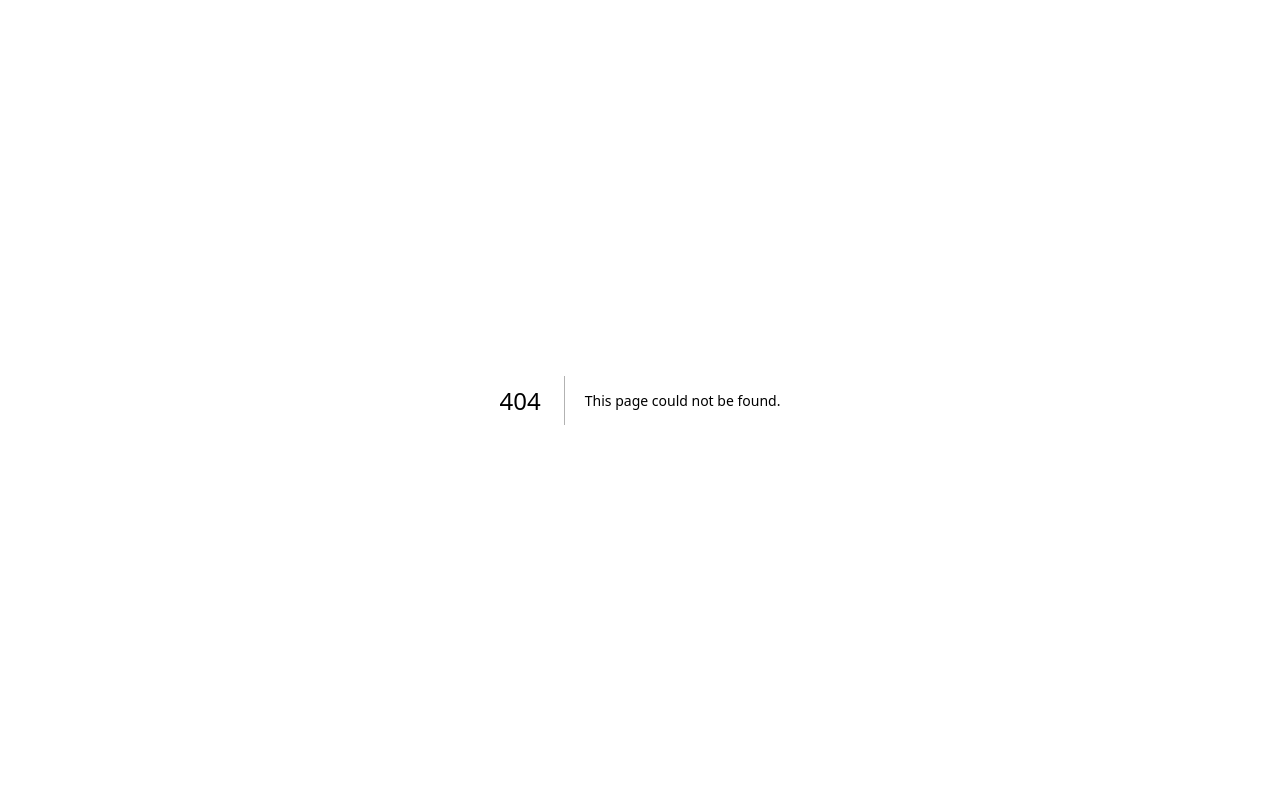
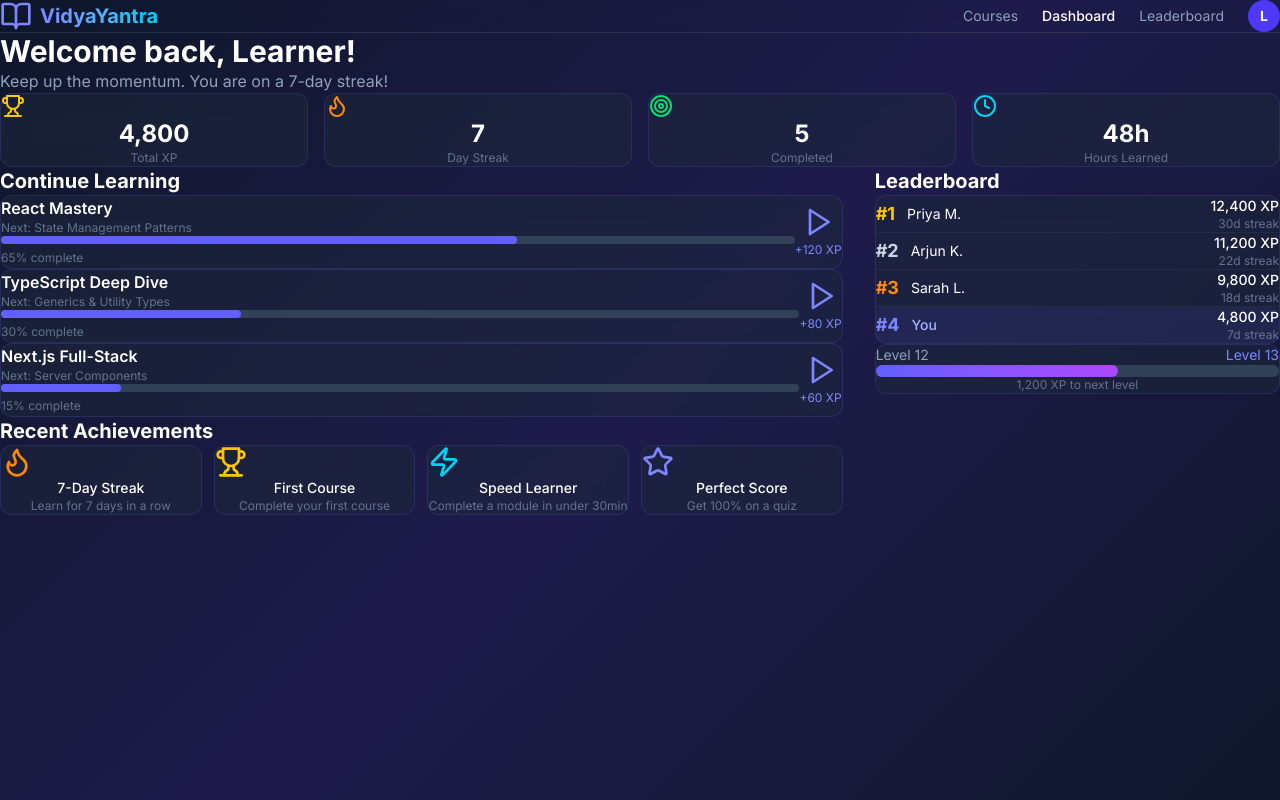
Before and after one commit to ganeshgowri-ASA/VidyaYantra, a Next.js app: page /dashboard in a window 1280 px wide. Before the commit this address had no page. Built offline with nearby package versions, Linux system fonts and the light colour scheme.

Commit message:
nirmaan: add dashboard with XP, streaks, leaderboard, achievements

```diff
--- /dev/null
+++ b/src/app/dashboard/page.tsx
@@ -0,0 +1,149 @@
+import { BookOpen, Trophy, Flame, Target, Clock, Star, Play, BarChart3, Award, Zap } from 'lucide-react'
+import Link from 'next/link'
+
+const userStats = {
+  name: 'Learner',
+  xp: 4800,
+  level: 12,
+  streak: 7,
+  coursesCompleted: 5,
+  coursesInProgress: 3,
+  hoursLearned: 48,
+  badges: 14,
+}
+
+const inProgress = [
+  { id: 1, title: 'React Mastery', progress: 65, nextLesson: 'State Management Patterns', xp: 120 },
+  { id: 4, title: 'TypeScript Deep Dive', progress: 30, nextLesson: 'Generics & Utility Types', xp: 80 },
+  { id: 7, title: 'Next.js Full-Stack', progress: 15, nextLesson: 'Server Components', xp: 60 },
+]
+
+const achievements = [
+  { icon: Flame, title: '7-Day Streak', desc: 'Learn for 7 days in a row', color: 'text-orange-400' },
+  { icon: Trophy, title: 'First Course', desc: 'Complete your first course', color: 'text-yellow-400' },
+  { icon: Zap, title: 'Speed Learner', desc: 'Complete a module in under 30min', color: 'text-cyan-400' },
+  { icon: Star, title: 'Perfect Score', desc: 'Get 100% on a quiz', color: 'text-indigo-400' },
+]
+
+const leaderboard = [
+  { rank: 1, name: 'Priya M.', xp: 12400, streak: 30 },
+  { rank: 2, name: 'Arjun K.', xp: 11200, streak: 22 },
+  { rank: 3, name: 'Sarah L.', xp: 9800, streak: 18 },
+  { rank: 4, name: 'You', xp: 4800, streak: 7, isUser: true },
+]
+
+export default function Dashboard() {
+  return (
+    <main className="min-h-screen">
+      <nav className="flex items-center justify-between px-6 md:px-12 py-4 border-b border-white/10 backdrop-blur-md sticky top-0 z-50">
+        <Link href="/" className="flex items-center gap-2">
+          <BookOpen className="w-8 h-8 text-indigo-400" />
+          <span className="text-xl font-bold bg-gradient-to-r from-indigo-400 to-cyan-400 bg-clip-text text-transparent">VidyaYantra</span>
+        </Link>
+        <div className="hidden md:flex items-center gap-6 text-sm text-slate-400">
+          <Link href="/courses" className="hover:text-white transition">Courses</Link>
+          <Link href="/dashboard" className="text-white font-medium">Dashboard</Link>
+          <Link href="#" className="hover:text-white transition">Leaderboard</Link>
+          <div className="w-8 h-8 rounded-full bg-indigo-600 flex items-center justify-center text-white text-sm font-bold">L</div>
+        </div>
+      </nav>
+
+      <div className="px-4 md:px-12 py-8 max-w-7xl mx-auto">
+        <h1 className="text-3xl font-bold text-white mb-2">Welcome back, {userStats.name}!</h1>
+        <p className="text-slate-400 mb-8">Keep up the momentum. You are on a {userStats.streak}-day streak!</p>
+
+        {/* Stats Grid */}
+        <div className="grid grid-cols-2 md:grid-cols-4 gap-4 mb-8">
+          <div className="glass rounded-xl p-4 text-center">
+            <Trophy className="w-6 h-6 text-yellow-400 mx-auto mb-2" />
+            <div className="text-2xl font-bold text-white">{userStats.xp.toLocaleString()}</div>
+            <div className="text-xs text-slate-500">Total XP</div>
+          </div>
+          <div className="glass rounded-xl p-4 text-center">
+            <Flame className="w-6 h-6 text-orange-400 mx-auto mb-2" />
+            <div className="text-2xl font-bold text-white">{userStats.streak}</div>
+            <div className="text-xs text-slate-500">Day Streak</div>
+          </div>
+          <div className="glass rounded-xl p-4 text-center">
+            <Target className="w-6 h-6 text-green-400 mx-auto mb-2" />
+            <div className="text-2xl font-bold text-white">{userStats.coursesCompleted}</div>
+            <div className="text-xs text-slate-500">Completed</div>
+          </div>
+          <div className="glass rounded-xl p-4 text-center">
+            <Clock className="w-6 h-6 text-cyan-400 mx-auto mb-2" />
+            <div className="text-2xl font-bold text-white">{userStats.hoursLearned}h</div>
+            <div className="text-xs text-slate-500">Hours Learned</div>
+          </div>
+        </div>
+
+        <div className="grid lg:grid-cols-3 gap-8">
+          {/* Continue Learning */}
+          <div className="lg:col-span-2">
+            <h2 className="text-xl font-bold text-white mb-4">Continue Learning</h2>
+            <div className="space-y-4">
+              {inProgress.map((c) => (
+                <Link href={`/courses/${c.id}`} key={c.id} className="glass glass-hover rounded-xl p-5 flex items-center justify-between cursor-pointer block">
+                  <div className="flex-1">
+                    <h3 className="text-white font-semibold mb-1">{c.title}</h3>
+                    <p className="text-xs text-slate-500 mb-2">Next: {c.nextLesson}</p>
+                    <div className="w-full bg-slate-700 rounded-full h-2">
+                      <div className="bg-indigo-500 h-2 rounded-full transition-all" style={{ width: `${c.progress}%` }} />
+                    </div>
+                    <span className="text-xs text-slate-500 mt-1">{c.progress}% complete</span>
+                  </div>
+                  <div className="ml-4 flex flex-col items-center gap-1">
+                    <Play className="w-8 h-8 text-indigo-400" />
+                    <span className="text-xs text-indigo-400">+{c.xp} XP</span>
+                  </div>
+                </Link>
+              ))}
+            </div>
+
+            {/* Achievements */}
+            <h2 className="text-xl font-bold text-white mb-4 mt-8">Recent Achievements</h2>
+            <div className="grid grid-cols-2 md:grid-cols-4 gap-3">
+              {achievements.map((a) => (
+                <div key={a.title} className="glass rounded-xl p-4 text-center">
+                  <a.icon className={`w-8 h-8 mx-auto mb-2 ${a.color}`} />
+                  <h3 className="text-sm font-medium text-white">{a.title}</h3>
+                  <p className="text-xs text-slate-500 mt-1">{a.desc}</p>
+                </div>
+              ))}
+            </div>
+          </div>
+
+          {/* Leaderboard Sidebar */}
+          <div>
+            <h2 className="text-xl font-bold text-white mb-4">Leaderboard</h2>
+            <div className="glass rounded-xl p-4">
+              {leaderboard.map((u) => (
+                <div key={u.rank} className={`flex items-center justify-between py-3 ${u.rank < 4 ? 'border-b border-white/5' : ''} ${u.isUser ? 'bg-indigo-500/10 -mx-4 px-4 rounded-lg' : ''}`}>
+                  <div className="flex items-center gap-3">
+                    <span className={`text-lg font-bold ${u.rank === 1 ? 'text-yellow-400' : u.rank === 2 ? 'text-slate-300' : u.rank === 3 ? 'text-orange-400' : 'text-indigo-400'}`}>#{u.rank}</span>
+                    <span className={`text-sm ${u.isUser ? 'text-indigo-300 font-medium' : 'text-white'}`}>{u.name}</span>
+                  </div>
+                  <div className="text-right">
+                    <div className="text-sm font-medium text-white">{u.xp.toLocaleString()} XP</div>
+                    <div className="text-xs text-slate-500">{u.streak}d streak</div>
+                  </div>
+                </div>
+              ))}
+            </div>
+
+            {/* Level Progress */}
+            <div className="glass rounded-xl p-4 mt-4">
+              <div className="flex items-center justify-between mb-2">
+                <span className="text-sm text-slate-400">Level {userStats.level}</span>
+                <span className="text-sm text-indigo-400">Level {userStats.level + 1}</span>
+              </div>
+              <div className="w-full bg-slate-700 rounded-full h-3">
+                <div className="bg-gradient-to-r from-indigo-500 to-purple-500 h-3 rounded-full" style={{ width: '60%' }} />
+              </div>
+              <p className="text-xs text-slate-500 mt-2 text-center">1,200 XP to next level</p>
+            </div>
+          </div>
+        </div>
+      </div>
+    </main>
+  )
+}
```
